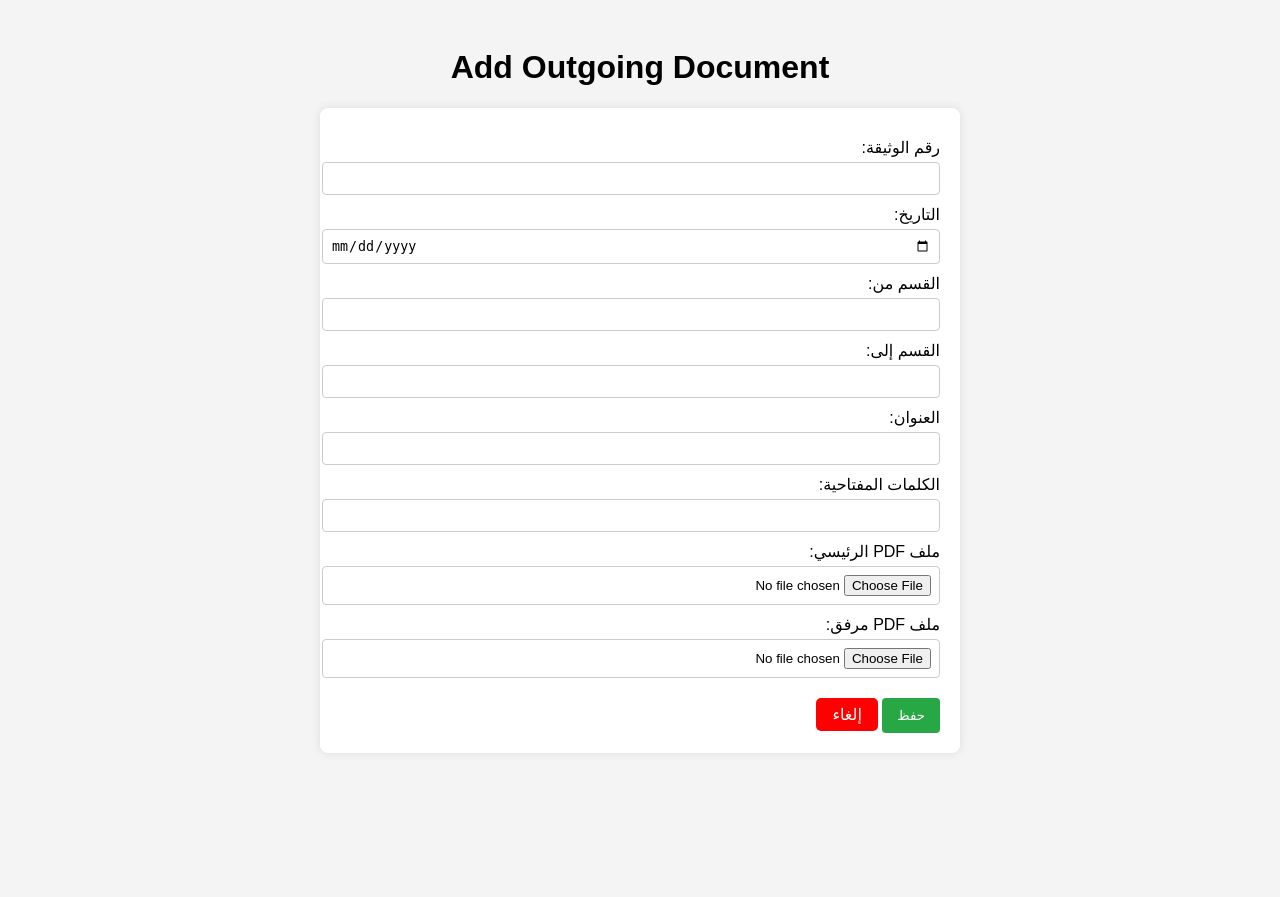
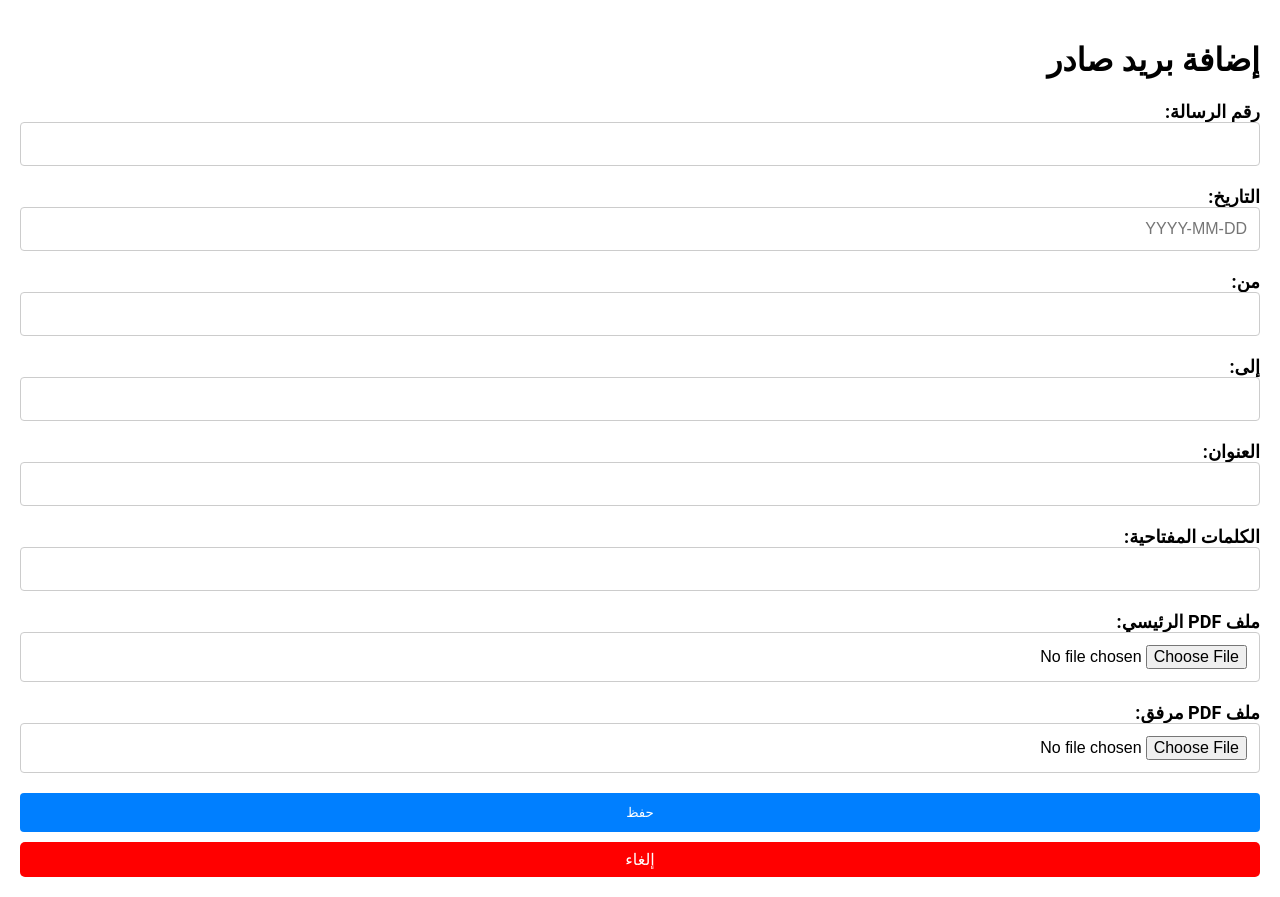
Before and after one commit to debeski/mail_archive_OLD, a Django app: page /add_outgoing/ in a window 1280 px wide. Before the commit the page ends 733 px from the top, so only its background shows below. Run offline with Django 5.2, Linux system fonts and the light colour scheme.

Commit message:
outgoing7

```diff
--- a/documents/static/css/form.css
+++ b/documents/static/css/form.css
@@ -1,43 +1,91 @@
+* {
+    box-sizing: border-box;
+}
+
 body {
-    font-family: Arial, sans-serif;
+    font-family: 'Roboto', sans-serif; /* Change font for Material style */
     direction: rtl; /* Right-to-left direction for Arabic */
+    margin: 0;
+    height: 100vh; /* Full height */
+    display: flex;
+    flex-direction: column; /* Stack elements vertically */
+    background-color: #f5f5f5; /* Light background for the body */
+}
+
+.title {
+    background-color: #007FFF; /* Azure color for title */
+    color: white;
+    text-align: right;
+    padding: 5px; /* Reduced height */
+    margin: 0; /* Remove margin below the title */
+    box-shadow: none; /* Light shadow only below */
+    display: flex; /* Flex for title and button */
+    align-items: center; /* Center items vertically */
+    height: 70px; /* Fixed height for the title */
+}
+
+.title h1 {
+    flex: 1; /* Allow the title to take up remaining space */
+    text-align: center; /* Center the title text */
+    margin: 0; /* Remove default margin */
+}
+
+.form-container {
+    flex: 1; /* Take remaining space below the title */
     padding: 20px;
-    background-color: #f4f4f4;
+    background-color: white; /* White background for the form */
+    border-radius: 0; /* No border radius for full-width effect */
+    box-shadow: none; /* Remove shadow for a flat design */
 }
-form {
-    background: white;
-    padding: 20px;
-    border-radius: 8px;
-    box-shadow: 0 0 10px rgba(0, 0, 0, 0.1);
-    max-width: 600px;
-    margin: auto;
+
+.input-group {
+    margin-bottom: 20px;
+    width: 100%; /* Full width for input groups */
 }
-h1 {
-    text-align: center;
+
+label {
+    font-size: 18px; /* Increase font size for labels */
+    font-weight: bold; /* Make labels bold */
+    margin-top: 10px; /* Space between label and input */
+    display: block; /* Ensure each label is on a new line */
 }
-label {
-    display: block;
-    margin-top: 10px;
-}
+
 input[type="text"],
-input[type="date"],
-input[type="file"],
-textarea {
+input[type="file"] {
     width: 100%;
-    padding: 8px;
-    margin-top: 5px;
+    padding: 12px;
     border: 1px solid #ccc;
     border-radius: 4px;
+    font-size: 16px;
 }
+
 button {
-    margin-top: 20px;
-    padding: 10px 15px;
-    background-color: #28a745;
+    background-color: #007FFF;
     color: white;
+    padding: 12px 20px;
     border: none;
     border-radius: 4px;
     cursor: pointer;
+    transition: background-color 0.3s;
+    width: 100%; /* Full width for the button */
 }
+
 button:hover {
-    background-color: #218838;
+    background-color: #0056b3;
 }
+
+a {
+    display: inline-block;
+    color: white;
+    background-color: red;
+    padding: 8px 16px;
+    text-decoration: none;
+    border-radius: 5px;
+    margin-top: 10px;
+    width: 100%; /* Full width for the cancel button */
+    text-align: center; /* Center text in button */
+}
+
+a:hover {
+    background-color: darkred; /* Change to a darker red on hover */
+}
--- /dev/null
+++ b/documents/static/js/date.js
@@ -0,0 +1,21 @@
+document.addEventListener("DOMContentLoaded", function() {
+    const dateInput = document.getElementById('out_date');
+
+    dateInput.addEventListener('blur', function() {
+        const value = dateInput.value.trim();
+        if (value) {
+            const parts = value.split('-');
+            if (parts.length === 3) {
+                const day = parts[0].padStart(2, '0'); // Ensure two digits
+                const month = parts[1].padStart(2, '0'); // Ensure two digits
+                const year = parts[2]; // Assume it's a four-digit year
+
+                // Set the new value in yyyy-mm-dd format
+                dateInput.value = `${year}-${month}-${day}`;
+            } else {
+                // Handle invalid input
+                alert("Please enter the date in DD-MM-YYYY format.");
+            }
+        }
+    });
+});
--- a/documents/templates/add_outgoing.html
+++ b/documents/templates/add_outgoing.html
@@ -3,46 +3,67 @@
 <head>
     <meta charset="UTF-8">
     <meta name="viewport" content="width=device-width, initial-scale=1.0">
-    <title>{% if form.instance.id %}Edit{% else %}Add{% endif %} Outgoing Document</title>
+    <title>{% if form.instance.id %}تعديل{% else %}إضافة{% endif %} بريد صادر</title>
     {% load static %}
     <link rel="stylesheet" href="{% static 'css/form.css' %}">
 </head>
 <body>
-    <h1>{% if form.instance.id %}Edit{% else %}Add{% endif %} Outgoing Document</h1>
+    <div class="form-container">
+        <h1>{% if form.instance.id %}تعديل{% else %}إضافة{% endif %} بريد صادر</h1>
 
         <form action="{% if form.instance.id %}{% url 'edit_outgoing' form.instance.id %}{% else %}{% url 'add_outgoing' %}{% endif %}" method="POST" enctype="multipart/form-data">
             {% csrf_token %}
 
-        <label for="reg_number">رقم الوثيقة:</label>
+            <div class="input-group">
+                <label for="reg_number">رقم الرسالة:</label>
                 <input type="text" id="reg_number" name="reg_number" value="{{ form.reg_number.value|default:'' }}" required>
+            </div>
 
+            <div class="input-group date-input-container">
                 <label for="out_date">التاريخ:</label>
-        <input type="date" id="out_date" name="out_date" value="{% if form.out_date.value %}{{ form.out_date.value|date:'Y-m-d' }}{% else %}''{% endif %}" required>
+                <input type="text" id="out_date" name="out_date" required placeholder="YYYY-MM-DD" style="direction: ltr; text-align: right;">
+                <input type="date" id="out_date_native" name="out_date_native" style="display:none;" onchange="document.getElementById('out_date').value = this.value">
+            </div>
 
-        <label for="dept_from">القسم من:</label>
+            <div class="input-group">
+                <label for="dept_from">من:</label>
                 <input type="text" id="dept_from" name="dept_from" value="{{ form.dept_from.value|default:'' }}" required>
+            </div>
 
-        <label for="dept_to">القسم إلى:</label>
+            <div class="input-group">
+                <label for="dept_to">إلى:</label>
                 <input type="text" id="dept_to" name="dept_to" value="{{ form.dept_to.value|default:'' }}" required>
+            </div>
 
+            <div class="input-group">
                 <label for="title">العنوان:</label>
                 <input type="text" id="title" name="title" value="{{ form.title.value|default:'' }}" required>
+            </div>
 
+            <div class="input-group">
                 <label for="keywords">الكلمات المفتاحية:</label>
                 <input type="text" id="keywords" name="keywords" value="{{ form.keywords.value|default:'' }}">
+            </div>
 
+            <div class="input-group">
                 <label for="pdf_file">ملف PDF الرئيسي:</label>
                 <input type="file" id="pdf_file" name="pdf_file" accept="application/pdf">
                 {% if form.instance.pdf_file %}
                     <p>Current file: {{ form.instance.pdf_file.name }}</p>
                 {% endif %}
+            </div>
 
+            <div class="input-group">
                 <label for="attach">ملف PDF مرفق:</label>
                 <input type="file" id="attach" name="attach" accept="application/pdf">
+            </div>
 
+            <div class="button-group">
                 <button type="submit">حفظ</button>
-        <a href="{% url 'outgoing_mail' %}" style="color: white; background-color: red; padding: 8px 16px; text-decoration: none; border-radius: 5px;">إلغاء</a>
+                <a href="{% url 'outgoing_mail' %}" class="cancel-button">إلغاء</a>
+            </div>
         </form>
-
+    </div>
+    <script src="{% static 'js/date.js' %}" defer></script>
 </body>
 </html>
```
Lines whose indentation alone changed are shown as unchanged.
